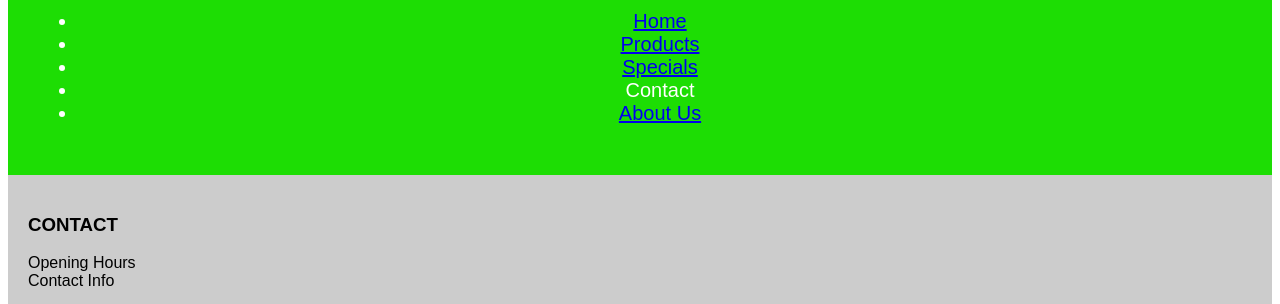
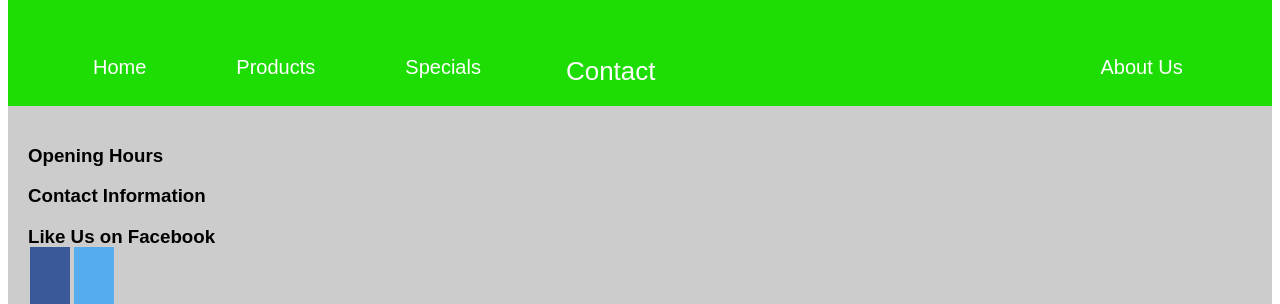
Before and after one commit to AleOrtizA/HYF-Excercises, a plain HTML site: page Week1/4-contact/contact.html in a window 1280 px wide. Shown: the part 112-416 px from the top of the page. Drawn offline with Linux system fonts and the light colour scheme.

Commit message:
Fixed Nav section

```diff
--- a/Week1/1-home/homepage.css
+++ b/Week1/1-home/homepage.css
@@ -6,11 +6,34 @@ body {
   font-family: Arial, Helvetica, sans-serif;
 }
 
-header {
+top-navbar {
   background-color: #1ddd04;
   padding: 30px;
-  text-align: center;
+  text-align: left;
   font-size: 20px;
+  color: white;
+}
+
+.top-navbar ul {
+  list-style: none;
+  display: flex;
+  background-color: #1ddd04;
+  height: 150px;
+  padding-top: 100px;
+  margin-bottom: 0;
+}
+
+.top-navbar ul li a {
+  margin: 45px;
+  font-size: 20px;
+  color: white;
+  text-decoration: none;
+}
+
+#home {
+  width: 40%;
+  margin-left: 40px;
+  font-size: 26px;
   color: white;
 }
 
--- a/Week1/2-products/products.css
+++ b/Week1/2-products/products.css
@@ -6,11 +6,34 @@ body {
   font-family: Arial, Helvetica, sans-serif;
 }
 
-header {
+top-navbar {
   background-color: #1ddd04;
   padding: 30px;
-  text-align: center;
+  text-align: left;
   font-size: 20px;
+  color: white;
+}
+
+.top-navbar ul {
+  list-style: none;
+  display: flex;
+  background-color: #1ddd04;
+  height: 150px;
+  padding-top: 100px;
+  margin-bottom: 0;
+}
+
+.top-navbar ul li a {
+  margin: 45px;
+  font-size: 20px;
+  color: white;
+  text-decoration: none;
+}
+
+#products {
+  width: 40%;
+  margin-left: 40px;
+  font-size: 26px;
   color: white;
 }
 
--- a/Week1/3-specials/specials.css
+++ b/Week1/3-specials/specials.css
@@ -6,15 +6,36 @@ body {
   font-family: Arial, Helvetica, sans-serif;
 }
 
-
-header {
+top-navbar {
   background-color: #1ddd04;
   padding: 30px;
-  text-align: center;
+  text-align: left;
   font-size: 20px;
   color: white;
 }
 
+.top-navbar ul {
+  list-style: none;
+  display: flex;
+  background-color: #1ddd04;
+  height: 150px;
+  padding-top: 100px;
+  margin-bottom: 0;
+}
+
+.top-navbar ul li a {
+  margin: 45px;
+  font-size: 20px;
+  color: white;
+  text-decoration: none;
+}
+
+#specials {
+  width: 40%;
+  margin-left: 40px;
+  font-size: 26px;
+  color: white;
+}
 
 nav {
   float: left;
@@ -52,18 +73,15 @@ article {
   font-size: 17px;
 }
 
-
 .topnav a:hover {
   background-color: #ddd;
   color: black;
 }
 
-
 .topnav a.active {
   background-color: #ffffff;
   color: white;
 }
-
 
 .topnav input[type=text] {
   float: right;
@@ -73,7 +91,6 @@ article {
   margin-right: 16px;
   font-size: 17px;
 }
-
 
 .topnav input[type=text] {
   border: 1px solid #ccc;
@@ -88,13 +105,11 @@ article {
   background-color: #ddd;
 }
 
-
 section:after {
   content: "";
   display: table;
   clear: both;
 }
-
 
 footer {
   background-color: #1ddd04;
@@ -126,7 +141,6 @@ footer {
   color: white;
 }
 
-
 @media (max-width: 1200px) {
   nav,
   article {
--- a/Week1/4-contact/contact.css
+++ b/Week1/4-contact/contact.css
@@ -6,11 +6,34 @@ body {
   font-family: Arial, Helvetica, sans-serif;
 }
 
-header {
+top-navbar {
   background-color: #1ddd04;
   padding: 30px;
-  text-align: center;
+  text-align: left;
   font-size: 20px;
+  color: white;
+}
+
+.top-navbar ul {
+  list-style: none;
+  display: flex;
+  background-color: #1ddd04;
+  height: 150px;
+  padding-top: 100px;
+  margin-bottom: 0;
+}
+
+.top-navbar ul li a {
+  margin: 45px;
+  font-size: 20px;
+  color: white;
+  text-decoration: none;
+}
+
+#contact {
+  width: 40%;
+  margin-left: 40px;
+  font-size: 26px;
   color: white;
 }
 
@@ -76,7 +99,7 @@ input[type=submit]:hover {
 
 .container {
   border-radius: 5px;
-  background-color: #f2f2f2;
+  background-color: #ccc;
   padding: 20px;
 }
 
--- a/Week1/4-contact/contact.html
+++ b/Week1/4-contact/contact.html
@@ -38,18 +38,15 @@
   <section>
 
     <nav>
-      <h3>CONTACT</h3>
       <ul>
         <li>
-          <a>Opening Hours</a>
+          <h3>Opening Hours</h3>
         </li>
         <li>
-          <a>Contact Info</a>
+          <h3>Contact Information</h3>
         </li>
         <li>
-          <h2>Like Us on Facebook</h2>
-
-          <!-- Add font awesome icons -->
+          <h3>Like Us on Facebook</h3>
           <a href="#" class="fa fa-facebook"></a>
           <a href="#" class="fa fa-twitter"></a>
         </li>
--- a/Week1/5-about/about.css
+++ b/Week1/5-about/about.css
@@ -6,11 +6,34 @@ body {
   font-family: Arial, Helvetica, sans-serif;
 }
 
-header {
+top-navbar {
   background-color: #1ddd04;
   padding: 30px;
-  text-align: center;
+  text-align: left;
   font-size: 20px;
+  color: white;
+}
+
+.top-navbar ul {
+  list-style: none;
+  display: flex;
+  background-color: #1ddd04;
+  height: 150px;
+  padding-top: 100px;
+  margin-bottom: 0;
+}
+
+.top-navbar ul li a {
+  margin: 45px;
+  font-size: 20px;
+  color: white;
+  text-decoration: none;
+}
+
+#about {
+  width: 40%;
+  margin-left: 40px;
+  font-size: 26px;
   color: white;
 }
 
```
Also changed, not shown: Week1/1-home/homepage.html (+1 -3 lines).
